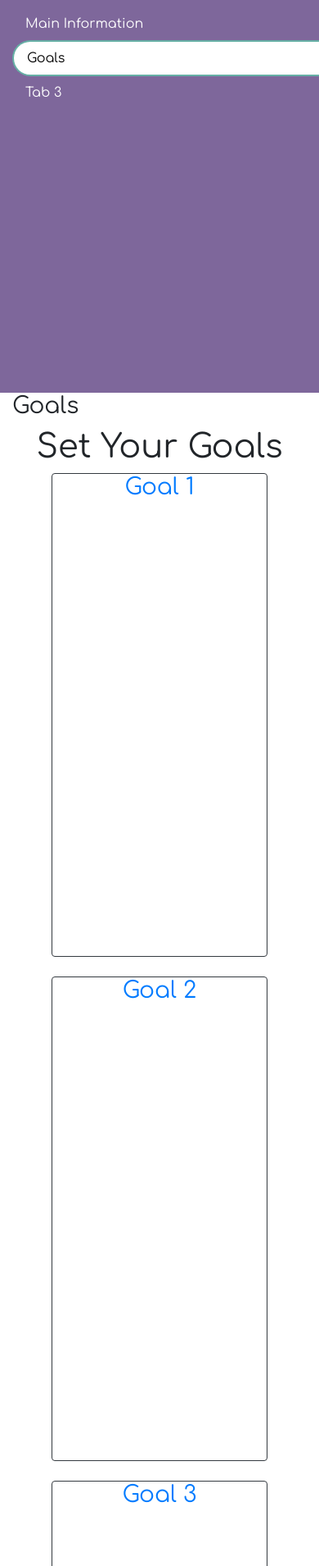
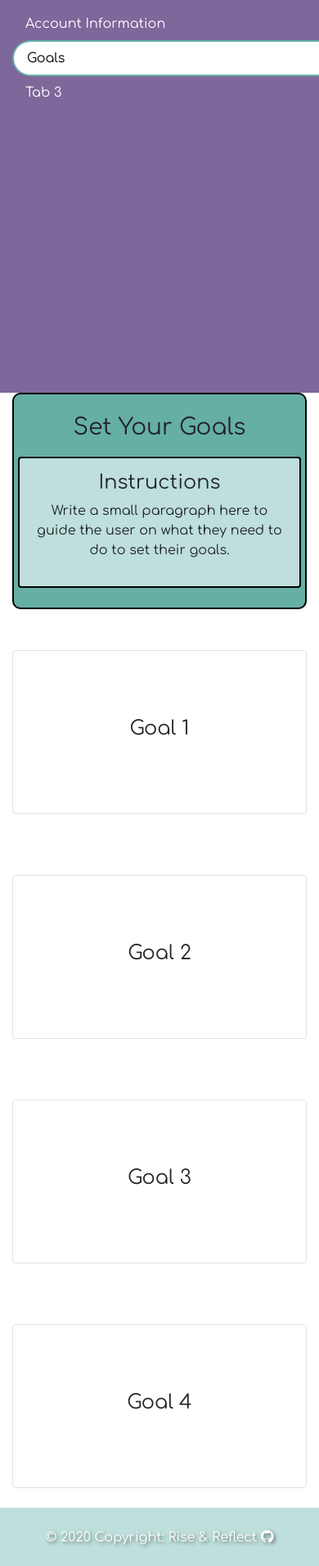
Before and after one commit to sean-meade/rise-and-reflect, a Django app: page /profile.html in a window 390 px wide, after a click on "Goals". Shown: the part 397-2307 px from the top of the page at 82% size. Run offline with Django 3.2, Linux system fonts and the light colour scheme; some libraries are stand-ins or nearby versions.

Commit message:
more styling done to profile

```diff
--- a/WEBSITE/rise_and_reflect/static/css/style.css
+++ b/WEBSITE/rise_and_reflect/static/css/style.css
@@ -192,18 +192,25 @@ footer a:hover {
   margin: 0;
   padding: 0.5rem 1rem;
 }
+.housing-box{
+  border: 2px solid #000; /* 2px solid black border */
+  background-color: #66afa5;
+  border-radius:10px;
+}
 .account-info {
   border: 2px solid #000; /* 2px solid black border */
   padding: 10px; /* Optional: Add padding inside the border */
   margin: 5px;
   margin-top: 10px;
   background-color: #bedfdb;
+  border-radius: 10px;
 }
 .security-info {
   border: 2px solid #000; /* 2px solid black border */
   padding: 10px; /* Optional: Add padding inside the border */
   margin: 5px;
   background-color: #bedfdb;
+  border-radius: 10px;
 }
 .row {
   display: flex;
@@ -221,6 +228,39 @@ margin-top: 0px;
   border-radius: 50%;
   background-color: #fff;
 
+}
+.tab-pane.fade.show {
+  display: block;
+}
+.goals-container {
+  border: 2px solid #000; /* 2px solid black border */
+  background-color: #66afa5;
+  border-radius:10px;
+}
+.goal-box {
+  display: flex;
+  flex-direction: column;
+  justify-content: center;
+  align-items: center;
+  margin-top: 50px;
+  height: 200px;
+
+}
+
+.instructions {
+  border: 2px solid #000; /* 2px solid black border */
+  padding: 10px; /* Optional: Add padding inside the border */
+  margin: 5px;
+  margin-top: 10px;
+  background-color: #bedfdb;
+  border-radius: 10px;
+}
+
+@media (max-width: 768px) {
+  .col-md-6.mb-4 {
+      flex: 0 0 100%;
+      max-width: 100%;
+  }
 }
 
 .profile {
@@ -390,3 +430,20 @@ td {
   border: 1px solid black;
   border-collapse: collapse;
 }
+
+.container.center-boxes {
+  display: flex;
+  flex-wrap: wrap;
+  justify-content: center;
+}
+
+.container.center-boxes .square-box {
+  flex: 0 0 calc(50% - 20px); /* Two items per row with some spacing */
+  max-width: calc(50% - 20px);
+  height: 200px; /* Set a fixed height for the square-box elements */
+  margin: 10px;
+  text-align: center;
+}
+.square-box {
+  height: 100px; /* Set a fixed height for the square-box elements */
+}
--- a/WEBSITE/rise_and_reflect/templates/profile.html
+++ b/WEBSITE/rise_and_reflect/templates/profile.html
@@ -13,7 +13,7 @@
           <!-- Nav Tabs -->
             <ul class="nav nav-pills flex-column" id="myTab" role="tablist">
             <li class="nav-item">
-                <a class="nav-link active" id="tab1-tab" data-toggle="pill" href="#tab1" role="tab" aria-controls="tab1" aria-selected="true">Main Information</a>
+                <a class="nav-link active" id="tab1-tab" data-toggle="pill" href="#tab1" role="tab" aria-controls="tab1" aria-selected="true">Account Information</a>
             </li>
             <li class="nav-item">
                 <a class="nav-link" id="tab2-tab" data-toggle="pill" href="#tab2" role="tab" aria-controls="tab2" aria-selected="false">Goals</a>
@@ -30,6 +30,7 @@
         <div class="tab-content" id="myTabContent">
           <!-- Tab 1 Content -->
             <div class="tab-pane fade show active" id="tab1" role="tabpanel" aria-labelledby="tab1-tab">
+                <div class = "housing-box">
                     <div class="account-info rounded p-3 mb-4">
                         <h3>Account Information</h3>
                         <div class="username">
@@ -45,50 +46,46 @@
                         <button class="btn btn-primary">Reset Password</button>
                     </div>
                 </div>
+            </div>
 
     <!-- Tab 2 Content -->
     <div class="tab-pane fade" id="tab2" role="tabpanel" aria-labelledby="tab2-tab">
-            <h3>Goals</h3>
-            <div class="container center-boxes">
-                <h1 class = "text-center">Set Your Goals</h1>
-                <div class="row">
-                    <div class="col-md-6 col-lg-6 mb-4 d-flex align-items-center justify-content-center mx-auto">
-                        <div class="border border-dark rounded video-container square-box">
-                            <a href="{% url 'home' %}" class="text-center">
-                                {% comment %} <img src="{% static 'images/goal1.jpg' %}" class="img-fluid" alt="Goal 1"> {% endcomment %}
-                                <h3>Goal 1</h3>
-                            </a>
+        <div class="d-flex flex-column align-items-center goals-container">
+            <h3 class="mt-4">Set Your Goals</h3>
+            <div class="rounded p-3 mb-4 text-center instructions">
+                <h4>Instructions</h4>
+                <p>
+                    Write a small paragraph here to guide the user on what they need to do to set their goals.
+                </p>
             </div>
         </div>
-                    <div class="col-md-6 col-lg-6 mb-4 d-flex align-items-center justify-content-center mx-auto">
-                        <div class="border border-dark rounded video-container square-box">
-                            <a href="{% url 'home' %}" class="text-center">
-                                {% comment %} <img src="{% static 'images/goal1.jpg' %}" class="img-fluid" alt="Goal 2"> {% endcomment %}
-                                <h3>Goal 2</h3>
-                            </a>
+
+        <div class="row">
+            <div class="col-md-6 col-lg-6 mb-4">
+                <div class="border rounded p-3 text-center goal-box">
+                    <h4 class="mt-0">Goal 1</h4>
+                    <!-- Add content related to Goal 1 -->
+                </div>
+            </div>
+            <div class="col-md-6 col-lg-6 mb-4">
+                <div class="border rounded p-3 text-center goal-box">
+                    <h4 class="mt-0">Goal 2</h4>
+                    <!-- Add content related to Goal 2 -->
+                </div>
+            </div>
+            <div class="col-md-6 col-lg-6 mb-4">
+                <div class="border rounded p-3 text-center goal-box">
+                    <h4 class="mt-0">Goal 3</h4>
+                    <!-- Add content related to Goal 3 -->
+                </div>
+            </div>
+            <div class="col-md-6 col-lg-6 mb-4">
+                <div class="border rounded p-3 text-center goal-box">
+                    <h4 class="mt-0">Goal 4</h4>
+                    <!-- Add content related to Goal 4 -->
                 </div>
             </div>
         </div>
-                <div class="row">
-                    <div class="col-md-6 col-lg-6 mb-4 d-flex align-items-center justify-content-center mx-auto">
-                        <div class="border border-dark rounded video-container square-box">
-                            <a href="{% url 'home' %}" class="text-center">
-                                {% comment %} <img src="{% static 'images/goal1.jpg' %}" class="img-fluid" alt="Goal 3"> {% endcomment %}
-                                <h3>Goal 3</h3>
-                            </a>
-                        </div>
-                    </div>
-                    <div class="col-md-6 col-lg-6 mb-4 d-flex align-items-center justify-content-center mx-auto">
-                        <div class="border border-dark rounded video-container square-box">
-                            <a href="{% url 'home' %}" class="text-center">
-                                {% comment %} <img src="{% static 'images/goal1.jpg' %}" class="img-fluid" alt="Goal 4"> {% endcomment %}
-                                <h3>Goal 4</h3>
-                            </a>
-                        </div>
-                    </div>
-                </div>
-            </div>
-
     </div>
 
           <!-- Tab 3 Content -->
```
Lines whose indentation alone changed are shown as unchanged.
